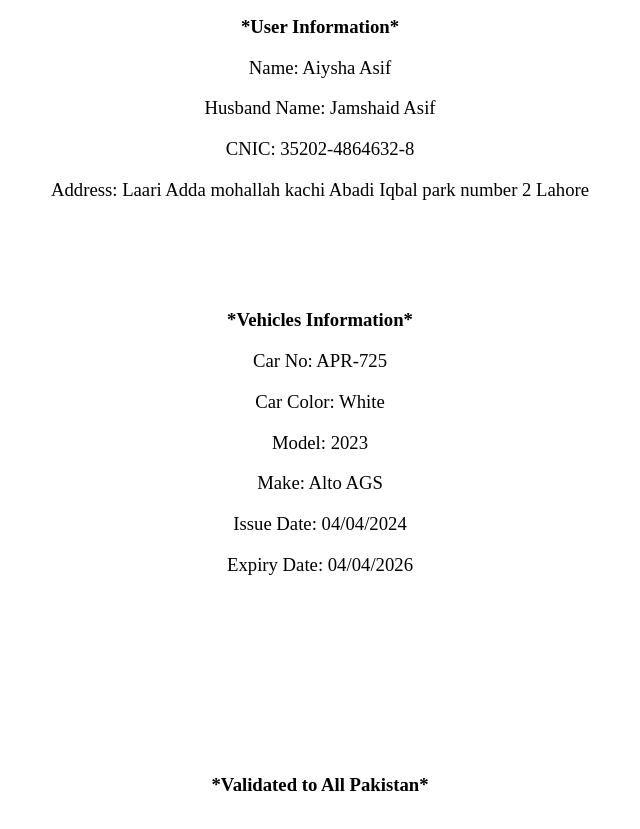
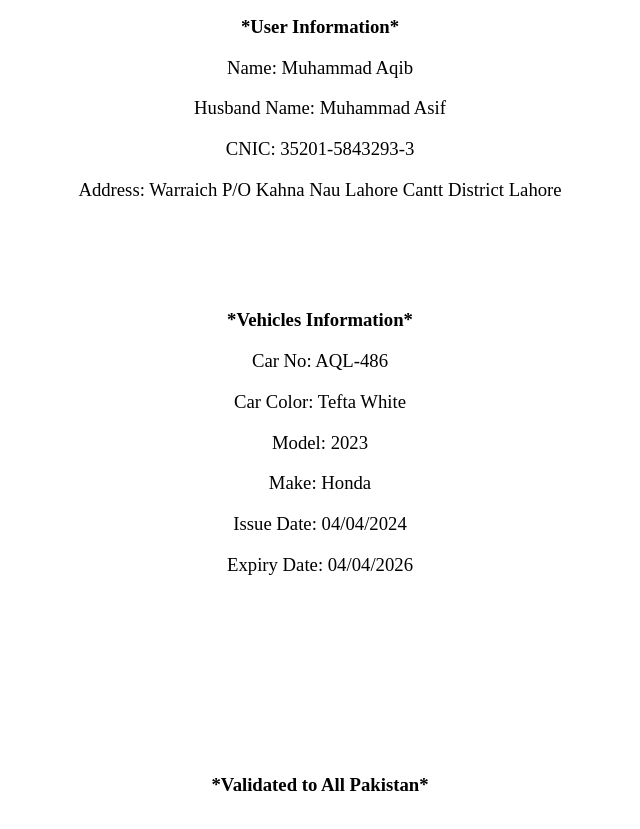
Before and after one commit to pakistanministry/ministryinteror3520158432933, a plain HTML site: page index.html in a window 1280 px wide. Shown: the part 2577-3406 px from the top of the page, without its empty margins (320-960 px from the left). Drawn offline with Linux system fonts and the light colour scheme.

Commit message:
index.html

```diff
--- a/index.html
+++ b/index.html
@@ -68,15 +68,15 @@
 <h3><b>Issuing Authority</b>: Muhammad Asad Mehmood</h3>
 <h3 class="padding-4">Section Officer (E-2)</h3>
 <h3><b>*User Information*</b></h3>
-<h3>Name: Aiysha Asif </h3>
-<h3>Husband Name: Jamshaid Asif   </h3>
-<h3>CNIC: 35202-4864632-8</h3>
-<h3 class="padding-2">Address: Laari Adda mohallah kachi Abadi Iqbal park number 2 Lahore </br> </h3>
+<h3>Name: Muhammad Aqib</h3>
+<h3>Husband Name: Muhammad Asif  </h3>
+<h3>CNIC: 35201-5843293-3</h3>
+<h3 class="padding-2">Address: Warraich P/O Kahna Nau Lahore Cantt District Lahore </br> </h3>
 <h3><b>*Vehicles Information*</b></h3>
-<h3>Car No: APR-725  </h3>
-<h3>Car Color: White </h3>
+<h3>Car No: AQL-486  </h3>
+<h3>Car Color: Tefta White </h3>
 <h3>Model: 2023</h3>
-<h3>Make: Alto AGS</h3>
+<h3>Make: Honda</h3>
 <h3>Issue Date: 04/04/2024 </h3>
 <h3 class="padding-5">Expiry Date: 04/04/2026</h3>
 <h3 class="padding-4"><b>*Validated to All Pakistan*</b></h3>
```
